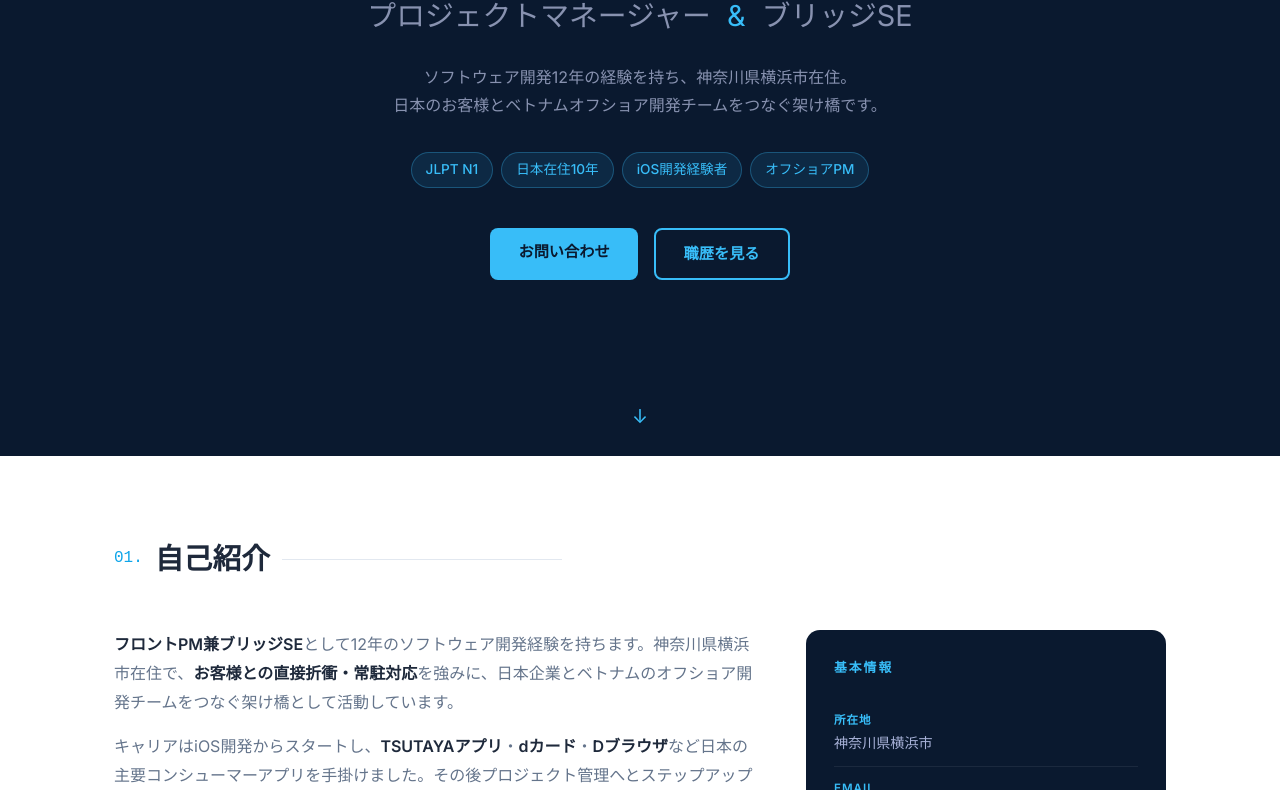
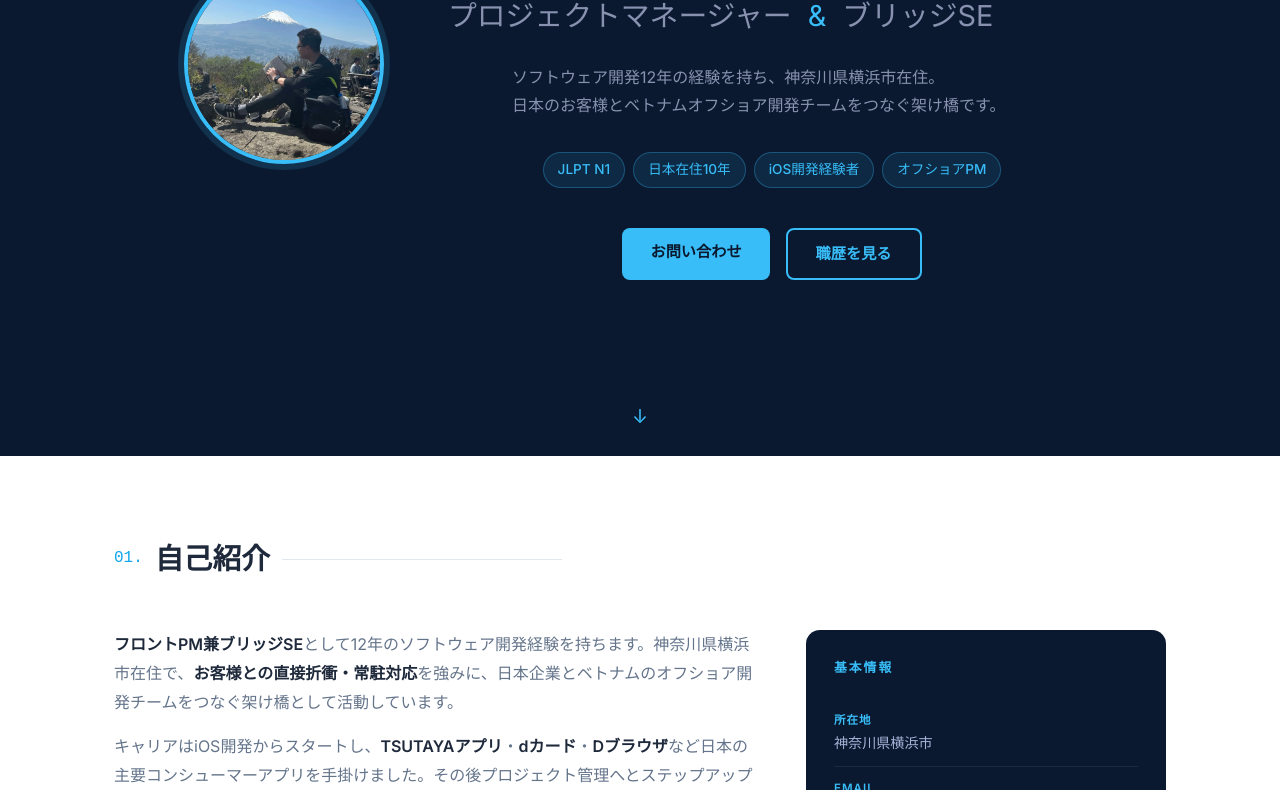
Before and after one commit to longpd90/longpd90.github.io, a plain HTML site: page index.html in a window 1280 px wide. Shown: the part 344-1134 px from the top of the page. Drawn offline with Linux system fonts and the light colour scheme.

Commit message:
add profile image

```diff
--- a/index.html
+++ b/index.html
@@ -32,6 +32,10 @@
 
 <section id="hero">
     <div class="container hero-content">
+        <div class="hero-photo-wrap">
+            <img src="profile.jpg" alt="Phung Duc Long" class="hero-photo">
+        </div>
+        <div class="hero-text">
             <p class="hero-label" data-i18n="hero.label">はじめまして</p>
             <h1 class="hero-name">Phung Duc Long</h1>
             <h2 class="hero-title" data-i18n-html="hero.title">プロジェクトマネージャー <span class="divider">&amp;</span> ブリッジSE</h2>
@@ -45,6 +49,7 @@
             <div class="hero-actions">
                 <a href="#contact" class="btn btn-primary" data-i18n="hero.btn.contact">お問い合わせ</a>
                 <a href="#experience" class="btn btn-outline" data-i18n="hero.btn.exp">職歴を見る</a>
+            </div>
         </div>
     </div>
     <div class="hero-scroll"><span>↓</span></div>
--- a/style.css
+++ b/style.css
@@ -79,9 +79,23 @@ ul { list-style: none; }
     display: flex; flex-direction: column;
     align-items: center; justify-content: center;
     position: relative;
-    padding: calc(var(--nav-h) + 40px) 24px 80px; text-align: center;
+    padding: calc(var(--nav-h) + 40px) 24px 80px;
 }
-.hero-content { max-width: 800px; }
+.hero-content {
+    max-width: 960px; width: 100%;
+    display: flex; align-items: center; gap: 64px;
+}
+.hero-photo-wrap {
+    flex-shrink: 0;
+}
+.hero-photo {
+    width: 200px; height: 200px;
+    border-radius: 50%;
+    object-fit: cover; object-position: top;
+    border: 4px solid var(--accent);
+    box-shadow: 0 0 0 6px rgba(56,189,248,0.15);
+}
+.hero-text { flex: 1; text-align: left; }
 .hero-label { color: var(--accent); font-size: 0.95rem; font-weight: 500; letter-spacing: 3px; text-transform: uppercase; margin-bottom: 16px; }
 .hero-name { font-size: clamp(2.5rem, 6vw, 5rem); font-weight: 700; color: #ccd6f6; line-height: 1.1; margin-bottom: 12px; }
 .hero-title { font-size: clamp(1.1rem, 2.5vw, 1.8rem); font-weight: 400; color: #8892b0; margin-bottom: 24px; }
@@ -223,6 +237,9 @@ footer { background: var(--navy); text-align: center; padding: 24px; color: #889
     .nav-links.open { display: flex; }
     .nav-links li a { font-size: 1rem; }
     .lang-toggle { margin-left: 12px; }
+    .hero-content { flex-direction: column; text-align: center; gap: 32px; }
+    .hero-text { text-align: center; }
+    .hero-photo { width: 160px; height: 160px; }
     .hero-actions { flex-direction: column; align-items: center; }
     .section-title { font-size: 1.5rem; }
     .timeline { padding-left: 24px; }
```
Also changed, not shown: profile.jpg (added). Lines whose indentation alone changed are shown as unchanged.
